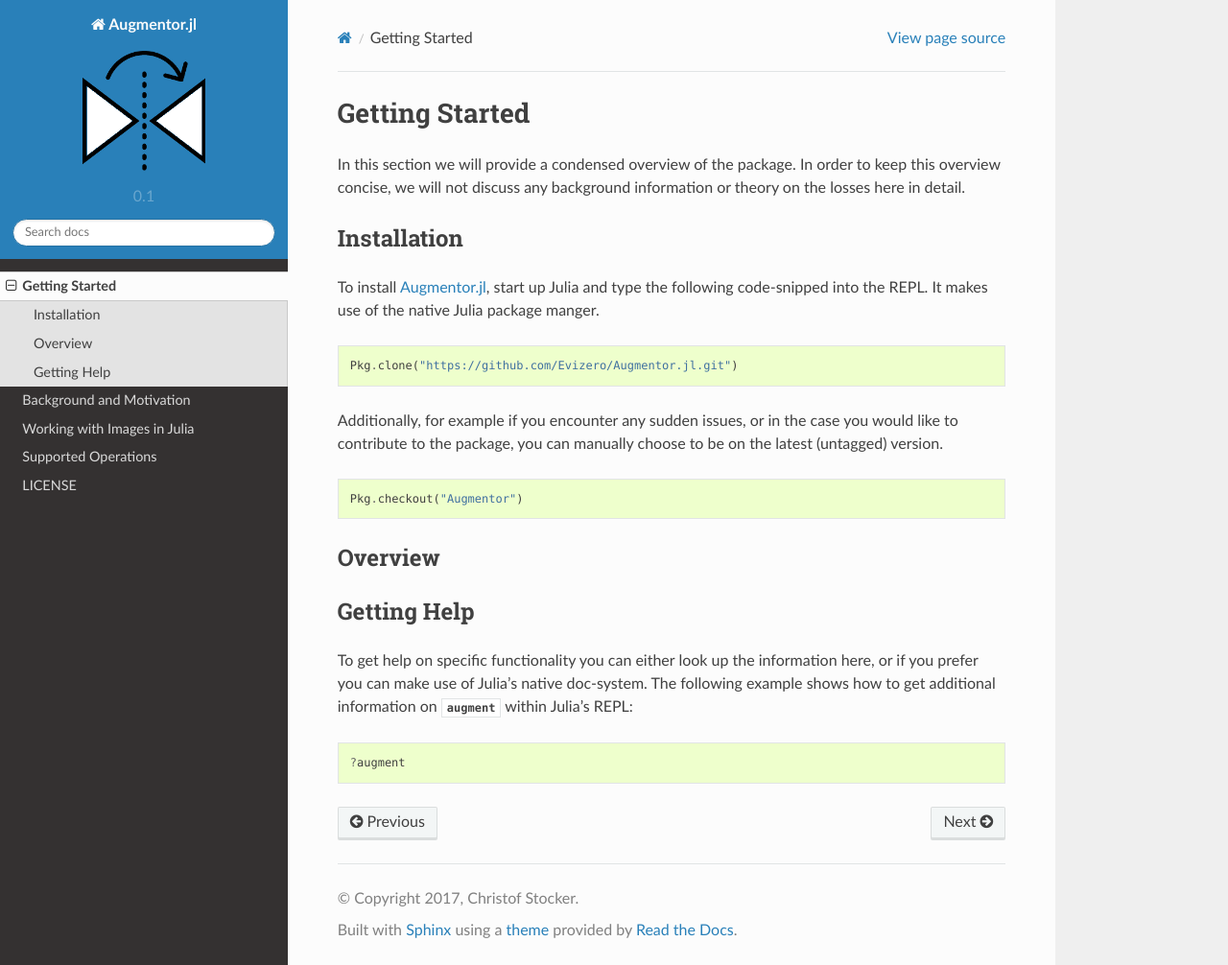
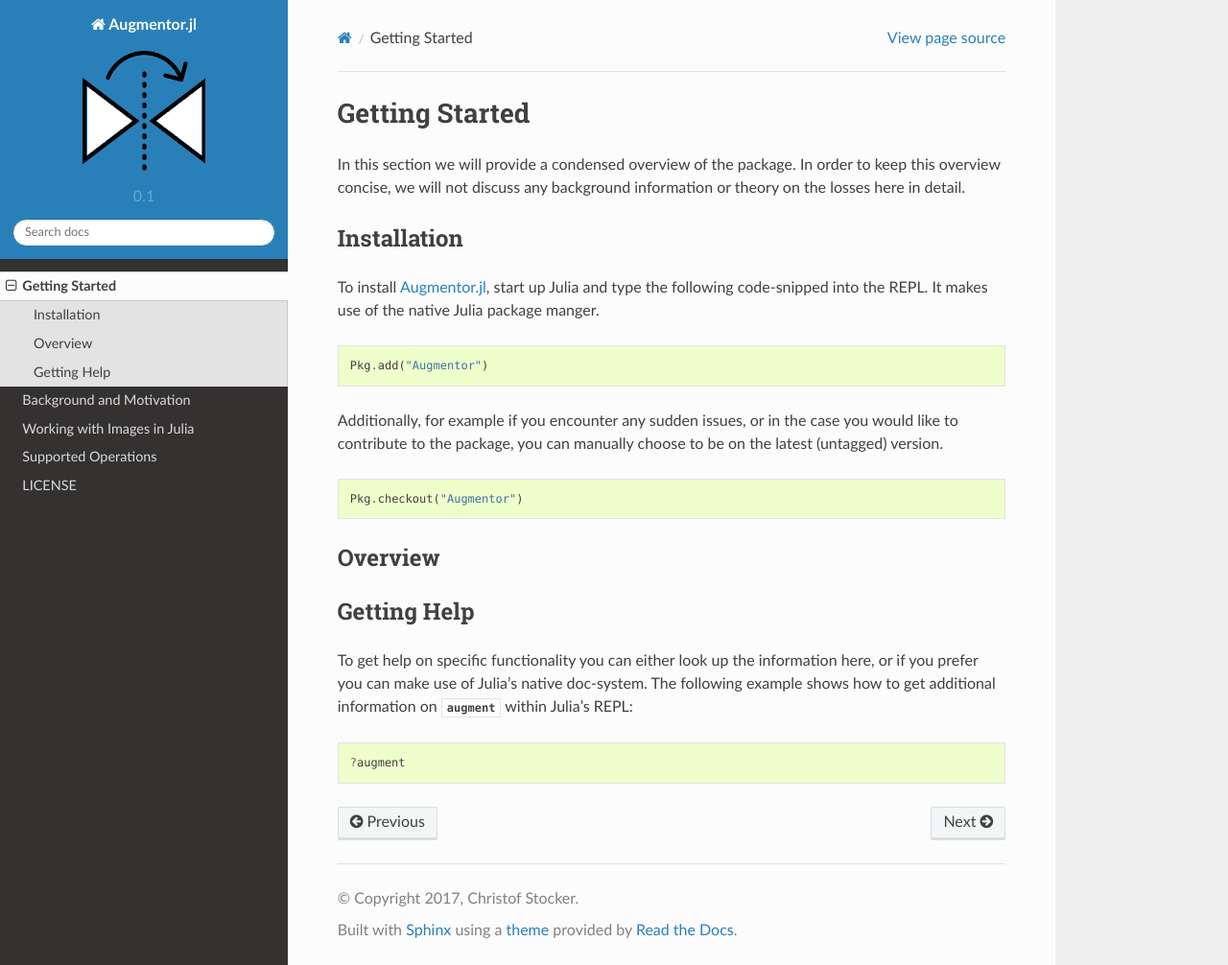
Before and after one commit to Evizero/Augmentor.jl, a Sphinx documentation site: the page built from docs/introduction/gettingstarted.rst, in a window 1280 px wide and 1006 px high. Shown: the whole window at 96% size. Built offline with Sphinx 7.4.7 and the Read the Docs theme 2.0.0, drawn with Linux system fonts in a browser that asks for light colours.

Commit message:
update installation instructions

```diff
--- a/docs/introduction/gettingstarted.rst
+++ b/docs/introduction/gettingstarted.rst
@@ -16,7 +16,7 @@
 
 .. code-block:: julia
 
-   Pkg.clone("https://github.com/Evizero/Augmentor.jl.git")
+   Pkg.add("Augmentor")
 
 Additionally, for example if you encounter any sudden issues,
 or in the case you would like to contribute to the package,
```
Also changed, not shown: README.md (+1 -1 lines).
